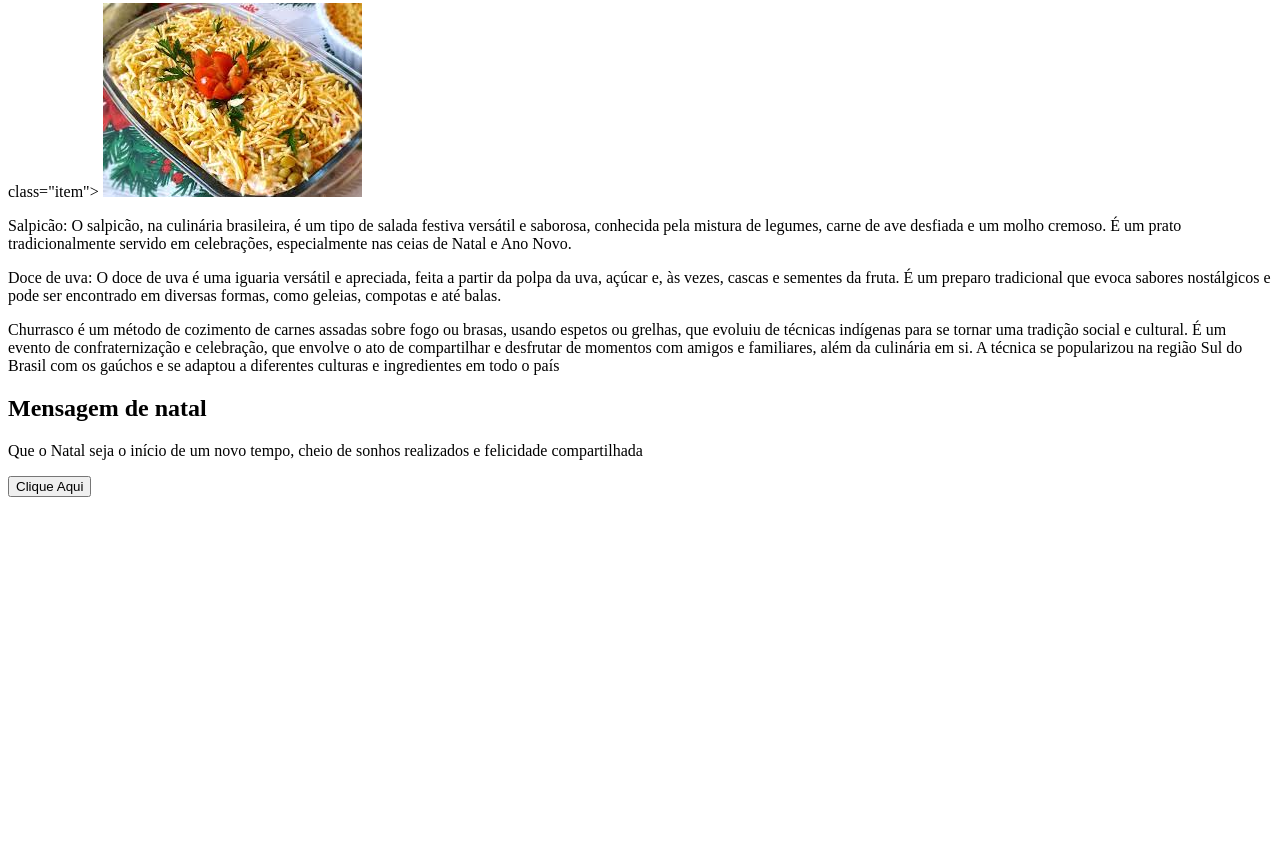
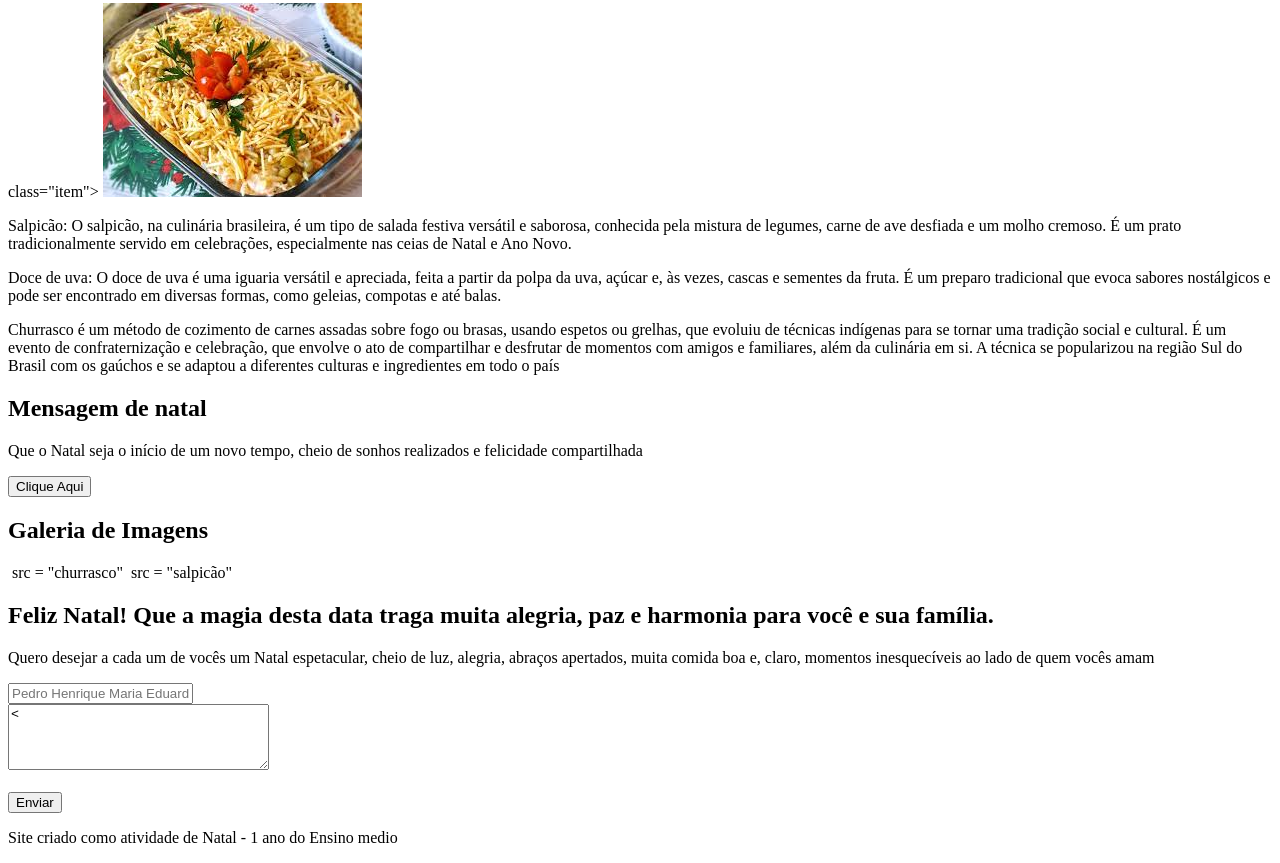
Before and after one commit to mariaeduardalucien/sitenatal, a plain HTML site: page index.html in a window 1280 px wide. Shown: the part 325-1188 px from the top of the page. Before the commit the page ends 830 px from the top, so only its background shows below. Drawn offline with Linux system fonts and the light colour scheme.

Commit message:
aula 212

```diff
--- a/index.html
+++ b/index.html
@@ -45,7 +45,26 @@
     </section>
 
     <section id="galeria">
+    <h2>Galeria de Imagens</h2>
+    <img> src = "churrasco"
+    <img> src = "salpicão"
+    </section>
 
+</section id= "contato">
+<h2>Feliz Natal! Que a magia desta data traga muita alegria, paz e harmonia para você e sua família.</h2>
+<p>Quero desejar a cada um de vocês um Natal espetacular, cheio de luz, alegria, abraços apertados, muita comida boa e, claro, momentos inesquecíveis ao lado de quem vocês amam</p>
+<input type="text"placeholder="Pedro Henrique Maria Eduarda"
+<br><br>
+<textarea rows ="4"cols="30"placeholder="Escreva sua mensagem..."><</textarea>
+<br><br>
+<button>Enviar</button>
+</section>
+</main>
+<footer>
+    <p>Site criado como atividade de Natal - 1 ano do Ensino medio </p>
+</footer>
+</body>
+</html>
 
 
 
```
